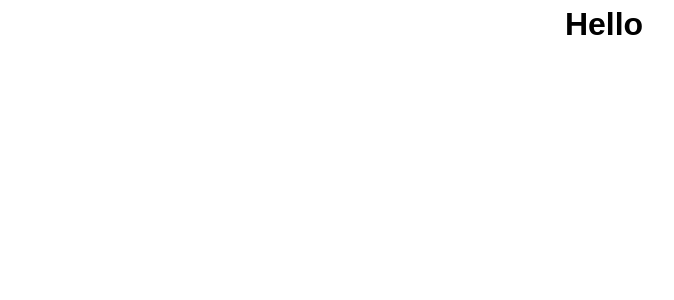
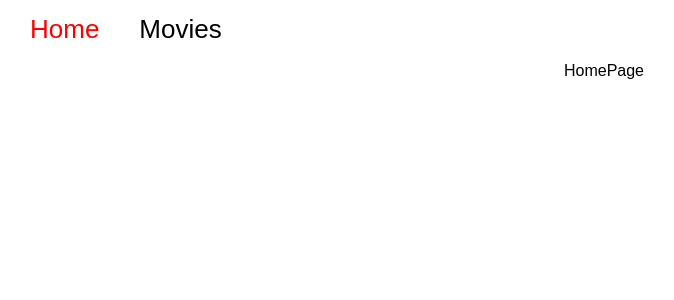
Before and after one commit to mirrors1/goit-react-hw-05, a React (Vite) app: page / in a window 1280 px wide. Shown: the top 300 px of the page, without its empty margins (36-710 px from the left). Built offline with nearby package versions, Linux system fonts and the light colour scheme.

Commit message:
add page

```diff
--- a/package.json
+++ b/package.json
@@ -10,6 +10,7 @@
     "preview": "vite preview"
   },
   "dependencies": {
+    "clsx": "^2.1.1",
     "modern-normalize": "^3.0.1",
     "react": "^19.0.0",
     "react-dom": "^19.0.0",
--- a/src/components/App.jsx
+++ b/src/components/App.jsx
@@ -1,11 +1,43 @@
 import { useState } from 'react';
 import reactLogo from '../assets/react.svg';
+import { NavLink, Route, Routes } from 'react-router-dom';
+import MovieDetailsPage from '../pages/MovieDetailsPage';
+import MovieCast from './MovieCast/MovieCast';
+import MovieReviews from './MovieReviews/MovieReviews';
+import NotFoundPage from '../pages/NotFoundPage';
+import HomePage from '../pages/HomePage';
+import s from './App.module.css';
+import clsx from 'clsx';
 
 function App() {
+  const buildLinkClass = ({ isActive }) => {
+    return clsx(s.link, isActive && s.active);
+  };
   return (
     <>
       <div className="container">
-        <h1>Hello</h1>
+        <header>
+          <nav className={s.nav}>
+            <NavLink
+              className={({ isActive }) => clsx(s.link, isActive && s.active)}
+              to="/"
+            >
+              Home
+            </NavLink>
+            <NavLink className={buildLinkClass} to="/movies/:movieId">
+              Movies
+            </NavLink>
+          </nav>
+        </header>
+
+        <Routes>
+          <Route path="/" element={<HomePage />} />
+          <Route path="/movies/:movieId" element={<MovieDetailsPage />}>
+            <Route path="cast" element={<MovieCast />} />
+            <Route path="reviews" element={<MovieReviews />} />
+          </Route>
+          <Route path="*" element={<NotFoundPage />} />
+        </Routes>
       </div>
     </>
   );
--- /dev/null
+++ b/src/components/App.module.css
@@ -0,0 +1,13 @@
+.link {
+  color: black;
+  font-size: 26px;
+  text-decoration: none;
+  padding: 10px;
+}
+.nav {
+  display: flex;
+  gap: 20px;
+}
+.active {
+  color: red;
+}
--- /dev/null
+++ b/src/components/MovieCast/MovieCast.jsx
@@ -0,0 +1,4 @@
+const MovieCast = () => {
+  return <div>MovieCast</div>;
+};
+export default MovieCast;
--- /dev/null
+++ b/src/components/MovieReviews/MovieReviews.jsx
@@ -0,0 +1,4 @@
+const MovieReviews = () => {
+  return <div>MovieReviews</div>;
+};
+export default MovieReviews;
--- /dev/null
+++ b/src/pages/HomePage.jsx
@@ -0,0 +1,4 @@
+const HomePage = () => {
+  return <div>HomePage</div>;
+};
+export default HomePage;
--- /dev/null
+++ b/src/pages/MovieDetailsPage.jsx
@@ -0,0 +1,4 @@
+const MovieDetailsPage = () => {
+  return <div>MovieDetailsPage</div>;
+};
+export default MovieDetailsPage;
--- /dev/null
+++ b/src/pages/MoviesPage.jsx
@@ -0,0 +1,4 @@
+const MoviesPage = () => {
+  return <div>MoviesPage</div>;
+};
+export default MoviesPage;
--- /dev/null
+++ b/src/pages/NotFoundPage.jsx
@@ -0,0 +1,4 @@
+const NotFoundPage = () => {
+  return <div>NotFoundPage</div>;
+};
+export default NotFoundPage;
```
Also changed, not shown: 1 other file (tests, documents, lock files or other folders).
